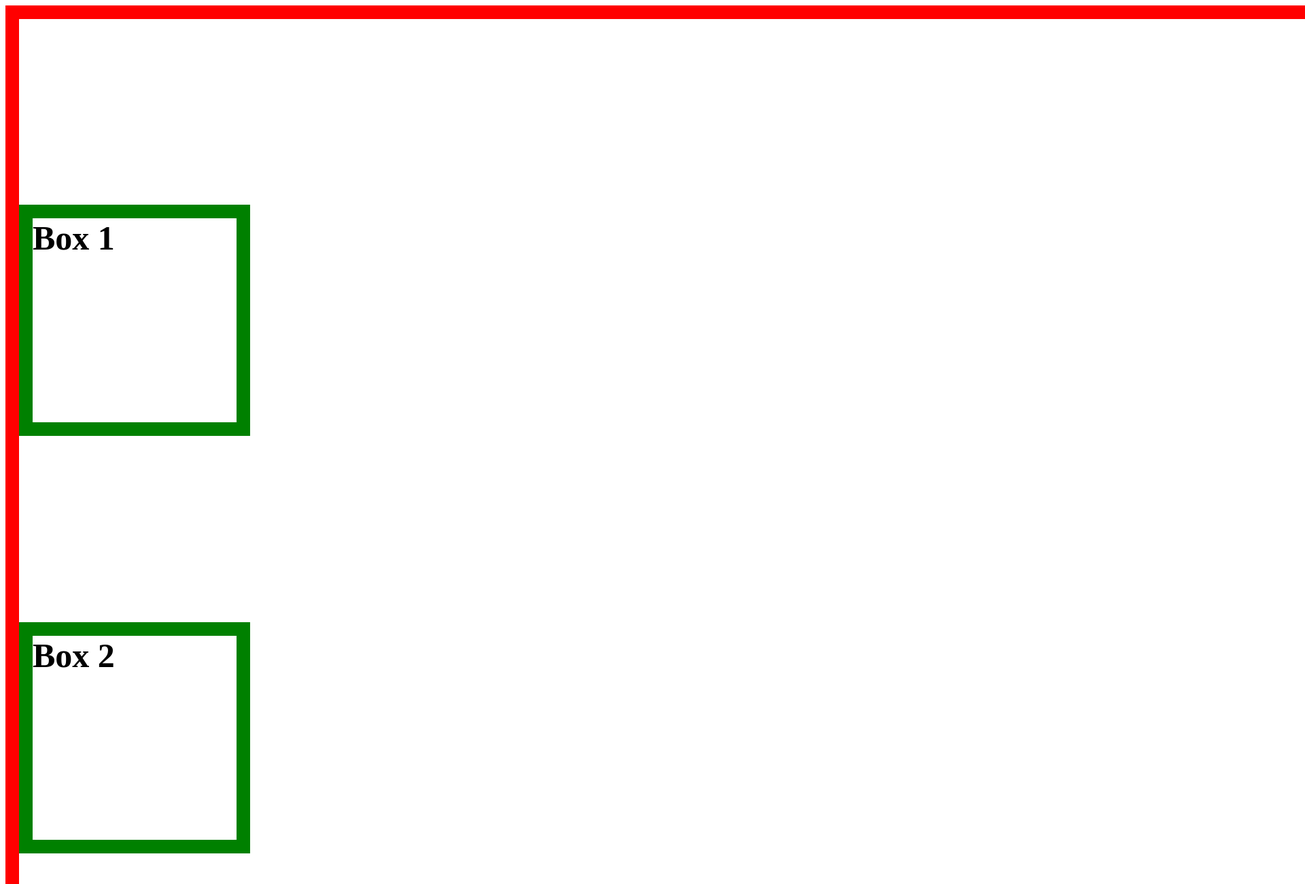
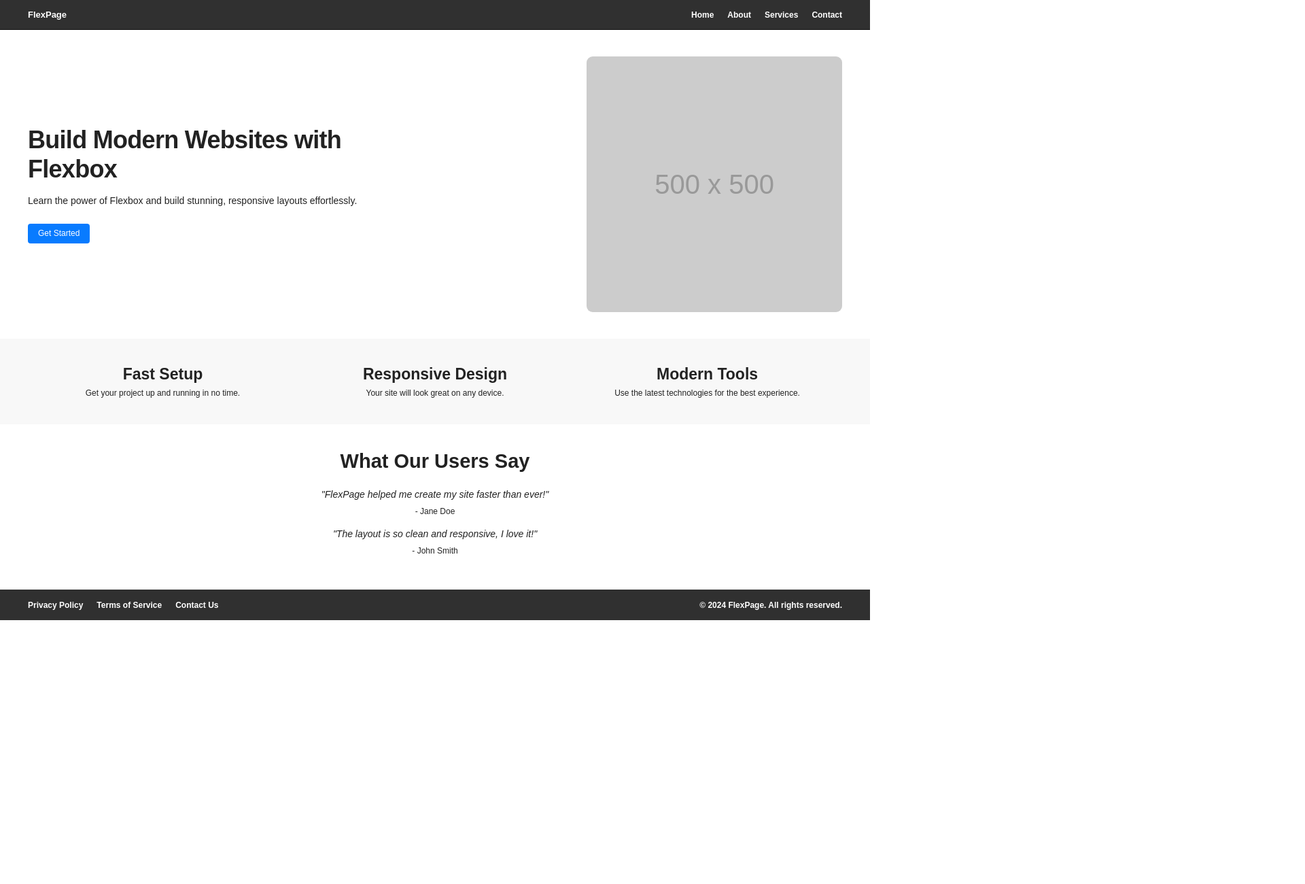
Before and after one commit to homishaikh555-creator/class-8, a plain HTML site: page index.html in a window 1280 px wide. Shown: the top 1300 px of the page at 68% size, 1920 px wide, since content can reach past the window. After the commit the page ends 912 px from the top, so only its background shows below. Drawn offline with Linux system fonts and the light colour scheme.

Commit message:
first commit

```diff
--- a/index.html
+++ b/index.html
@@ -1,23 +1,71 @@
 <!DOCTYPE html>
 <html lang="en">
 <head>
-    <meta charset="UTF-8">
-    <meta name="viewport" content="width=device-width, initial-scale=1.0">
-    <title>Document</title>
-    <link rel="stylesheet" href="./style.css">
+  <meta charset="UTF-8">
+  <meta name="viewport" content="width=device-width, initial-scale=1.0">
+  <title>Document</title>
+  <link rel="stylesheet" href="style.css">
 </head>
 <body>
-    <div class="container">
-        <div class="Box1">Box 1</div>
-        <div class="Box2">Box 2</div>
-        <!-- <div class="Box3">Box 3</div>
-        <div class="Box4">Box 4</div>
-        <div class="Box5">Box 5</div>
-        <div class="Box6">Box 6</div>
-        <div class="Box7">Box 7</div>
-        <div class="Box8">Box 8</div>
-        <div class="Box9">Box 9</div>
-        <div class="Box10">Box 10</div> -->
-    </div>
+  <header class="navbar">
+    <a class="brand" href="#">FlexPage</a>
+    <nav class="nav-links" aria-label="Main navigation">
+      <a href="#home">Home</a>
+      <a href="#about">About</a>
+      <a href="#services">Services</a>
+      <a href="#contact">Contact</a>
+    </nav>
+  </header>
+
+  <main>
+    <section class="hero" id="home">
+      <div class="hero-content">
+        <h1>Build Modern Websites with<br class="desktop-break"> Flexbox</h1>
+        <p>Learn the power of Flexbox and build stunning, responsive layouts effortlessly.</p>
+        <a class="primary-button" href="#services">Get Started</a>
+      </div>
+      <div class="hero-image" role="img" aria-label="Placeholder image, 500 by 500">
+        <span>500 x 500</span>
+      </div>
+    </section>
+
+    <section class="features" id="services">
+      <article class="feature">
+        <h2>Fast Setup</h2>
+        <p>Get your project up and running in no time.</p>
+      </article>
+      <article class="feature">
+        <h2>Responsive Design</h2>
+        <p>Your site will look great on any device.</p>
+      </article>
+      <article class="feature">
+        <h2>Modern Tools</h2>
+        <p>Use the latest technologies for the best experience.</p>
+      </article>
+    </section>
+
+    <section class="testimonials" id="about">
+      <h2>What Our Users Say</h2>
+      <div class="quotes">
+        <blockquote>
+          <p>"FlexPage helped me create my site faster than ever!"</p>
+          <cite>- Jane Doe</cite>
+        </blockquote>
+        <blockquote>
+          <p>"The layout is so clean and responsive, I love it!"</p>
+          <cite>- John Smith</cite>
+        </blockquote>
+      </div>
+    </section>
+  </main>
+
+  <footer class="footer" id="contact">
+    <nav class="footer-links" aria-label="Footer navigation">
+      <a href="#privacy">Privacy Policy</a>
+      <a href="#terms">Terms of Service</a>
+      <a href="mailto:hello@example.com">Contact Us</a>
+    </nav>
+    <p>© 2024 FlexPage. All rights reserved.</p>
+  </footer>
 </body>
 </html>
--- a/style.css
+++ b/style.css
@@ -1,25 +1,257 @@
-/* flex ----- layout / Alignment */
-/* flex -single direction */
-.container{
-    border: 20px solid red;
-    width: 2000px;
-    height: 1500px;
+/* Basic reset */
+* {
+  box-sizing: border-box;
 }
-.container div{
-    border: 20px solid green;
-    width: 300px;
-    height: 300px;
-    font-size: 50px;
-    font-weight: bolder;
+
+html {
+  scroll-behavior: smooth;
 }
-/* flex container  */
-/* flex Item */
-/* ---------------------- */
-/* flex container properties */
-/* justify-contant-> horizontl alignment / main axist */
-/* Align-start, flex  */
-.container{
-    display: flex;
+
+body {
+  margin: 0;
+  font-family: Arial, Helvetica, sans-serif;
+  color: #222;
+  background: #fff;
+}
+
+/* Header: Flexbox places the logo and navigation on opposite sides. */
+.navbar {
+  min-height: 44px;
+  padding: 0 3.2%;
+  background: #303030;
+  color: #fff;
+  display: flex;
+  align-items: center;
+  justify-content: space-between;
+  border-bottom: 1px solid #111;
+}
+
+.brand,
+.nav-links a,
+.footer a {
+  color: #fff;
+  text-decoration: none;
+  font-size: 12px;
+  font-weight: 700;
+}
+
+.brand {
+  font-size: 13px;
+}
+
+.nav-links {
+  display: flex;
+  align-items: center;
+  gap: 20px;
+}
+
+/* Hero: two flexible columns, vertically centered. */
+.hero {
+  min-height: 454px;
+  padding: 38px 3.2%;
+  display: flex;
+  align-items: center;
+  justify-content: space-between;
+  gap: 42px;
+}
+
+.hero-content {
+  flex: 1 1 55%;
+  min-width: 0;
+}
+
+.hero-content h1 {
+  margin: 0 0 14px;
+  font-size: clamp(28px, 3.1vw, 36px);
+  line-height: 1.2;
+  letter-spacing: -0.7px;
+}
+
+.hero-content p {
+  margin: 0 0 22px;
+  font-size: 14px;
+  line-height: 1.6;
+}
+
+.primary-button {
+  display: inline-flex;
+  align-items: center;
+  justify-content: center;
+  min-height: 29px;
+  padding: 0 15px;
+  color: #fff;
+  background: #087bff;
+  border-radius: 4px;
+  text-decoration: none;
+  font-size: 12px;
+}
+
+.primary-button:hover {
+  background: #0066d8;
+}
+
+.hero-image {
+  flex: 0 1 37%;
+  width: 376px;
+  max-width: 376px;
+  aspect-ratio: 1;
+  border-radius: 9px;
+  background: #ccc;
+  display: flex;
+  align-items: center;
+  justify-content: center;
+  color: #999;
+}
+
+.hero-image span {
+  font-size: clamp(28px, 3.5vw, 40px);
+  font-weight: 400;
+}
+
+/* Features: three equal flexible columns. */
+.features {
+  min-height: 126px;
+  padding: 28px 4%;
+  background: #f8f8f8;
+  display: flex;
+  align-items: center;
+  justify-content: space-around;
+  gap: 24px;
+}
+
+.feature {
+  flex: 1 1 0;
+  text-align: center;
+}
+
+.feature h2 {
+  margin: 0 0 7px;
+  font-size: 23px;
+}
+
+.feature p {
+  margin: 0;
+  font-size: 12px;
+}
+
+/* Testimonials are stacked and centered using Flexbox. */
+.testimonials {
+  min-height: 243px;
+  padding: 38px 20px 30px;
+  display: flex;
+  flex-direction: column;
+  align-items: center;
+  text-align: center;
+}
+
+.testimonials h2 {
+  margin: 0 0 20px;
+  font-size: 29px;
+}
+
+.quotes {
+  display: flex;
+  flex-direction: column;
+  align-items: center;
+  gap: 14px;
+}
+
+blockquote {
+  margin: 0;
+  font-size: 14px;
+}
+
+blockquote p {
+  margin: 4px 0 8px;
+  font-style: italic;
+}
+
+blockquote cite {
+  font-size: 12px;
+  font-style: normal;
+}
+
+/* Footer: links on the left, copyright on the right. */
+.footer {
+  min-height: 45px;
+  padding: 10px 3.2%;
+  background: #303030;
+  color: #fff;
+  display: flex;
+  align-items: center;
+  justify-content: space-between;
+  gap: 20px;
+}
+
+.footer-links {
+  display: flex;
+  flex-wrap: wrap;
+  gap: 20px;
+}
+
+.footer p {
+  margin: 0;
+  font-size: 12px;
+  font-weight: 700;
+}
+
+/* Responsive layout for tablets and phones. */
+@media (max-width: 700px) {
+  .navbar {
+    padding: 14px 5%;
+    flex-wrap: wrap;
+    gap: 12px;
+  }
+
+  .nav-links {
+    gap: 14px;
+    flex-wrap: wrap;
+  }
+
+  .hero {
+    min-height: auto;
+    padding: 45px 5%;
     flex-direction: column;
-    justify-content: space-evenly;
+    align-items: stretch;
+    gap: 30px;
+  }
+
+  .hero-content h1 {
+    font-size: 30px;
+  }
+
+  .desktop-break {
+    display: none;
+  }
+
+  .hero-image {
+    width: 100%;
+    max-width: 420px;
+    align-self: center;
+  }
+
+  .features {
+    flex-direction: column;
+    padding: 32px 5%;
+    gap: 28px;
+  }
+
+  .feature {
+    flex: auto;
+  }
+
+  .testimonials {
+    min-height: auto;
+    padding: 38px 18px;
+  }
+
+  .testimonials h2 {
+    font-size: 26px;
+  }
+
+  .footer {
+    flex-direction: column;
+    align-items: flex-start;
+    padding: 16px 5%;
+  }
 }
```
Also changed, not shown: 1 other file.
